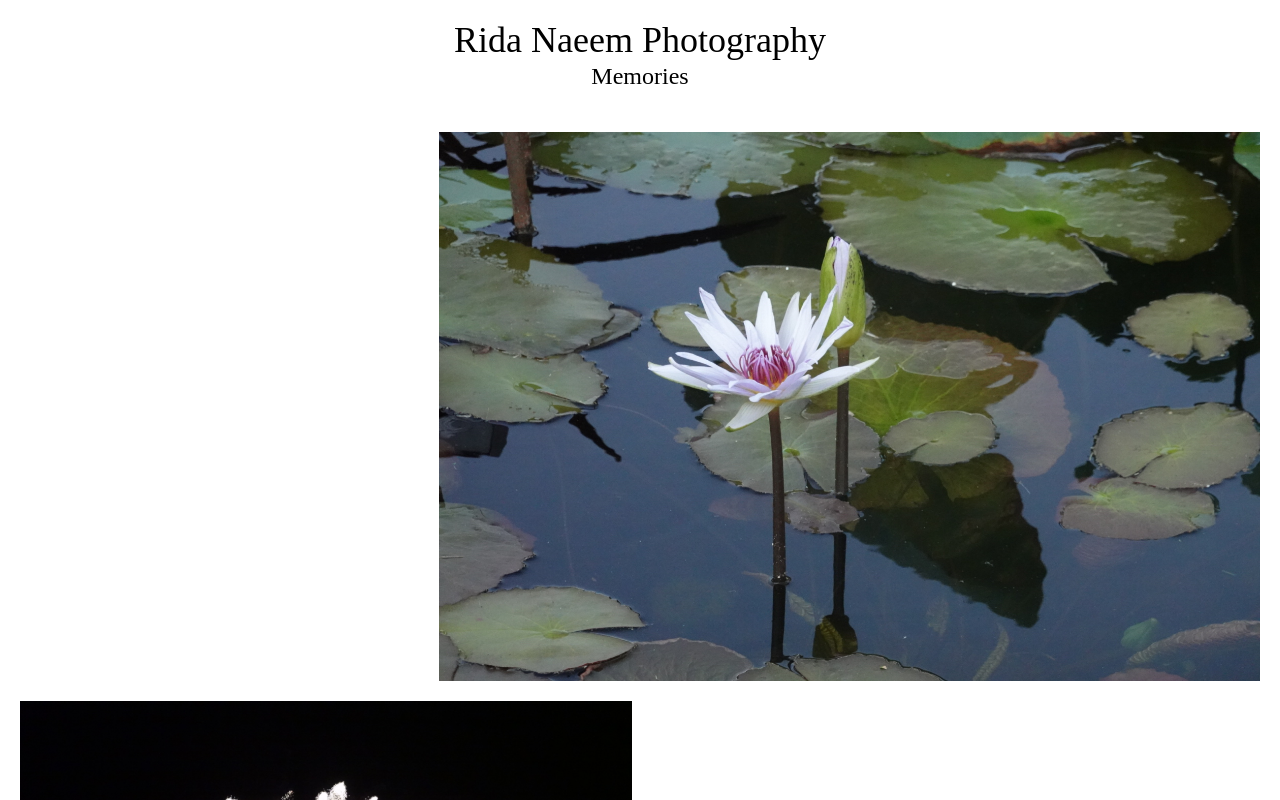
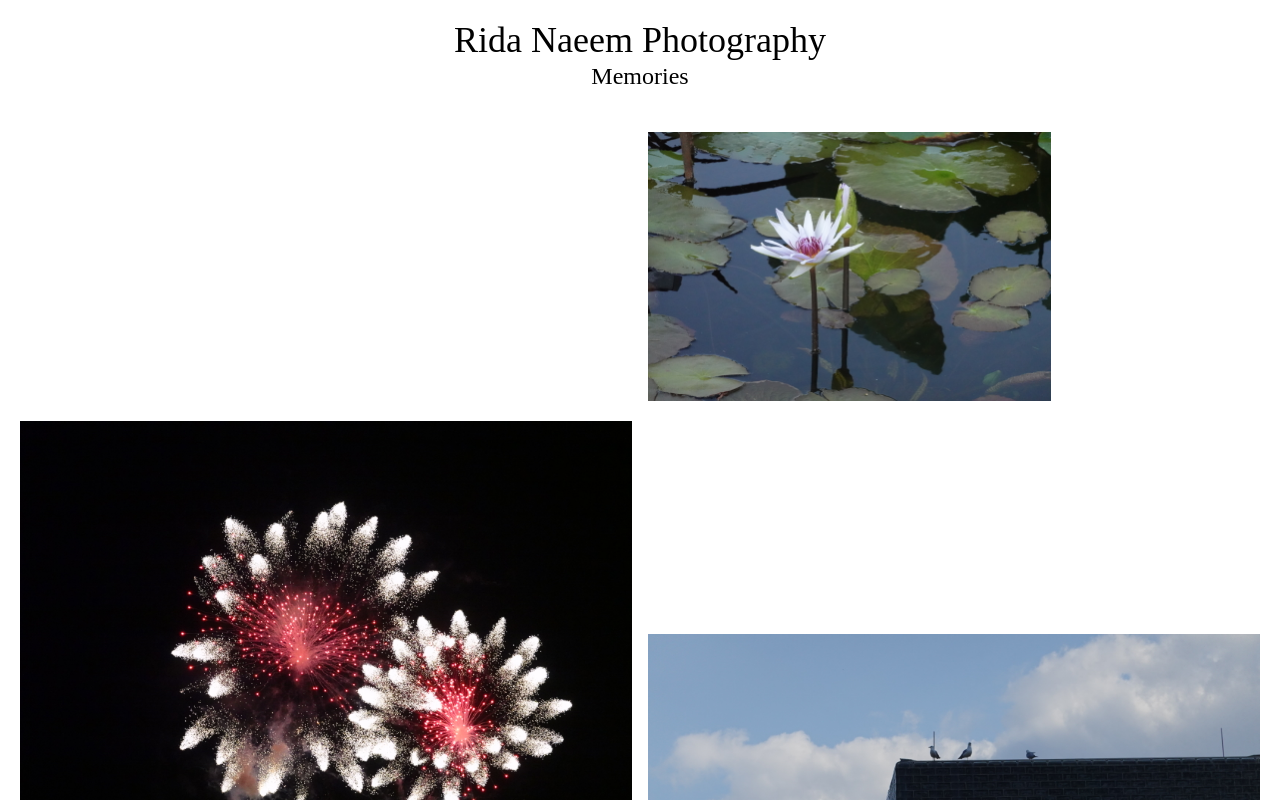
Before and after one commit to ridanaeeem/rida-photos, a Next.js app: page / in a window 1280 px wide. Shown: the top 800 px of the page. Built offline with nearby package versions, Linux system fonts and the light colour scheme.

Commit message:
size change

```diff
--- a/app/page.tsx
+++ b/app/page.tsx
@@ -20,8 +20,8 @@ export default function Home() {
 					transition={{
 						duration: transitionLength,
 					}}>
-					<div className="grid grid-cols-3 gap-4 p-5">
-						<div className="col-start-2 col-span-2">
+					<div className="grid grid-cols-3 gap-4 p-5 lg:grid-cols-6">
+						<div className="col-start-2 col-span-2 lg:col-start-4">
 							<img src="/waterLily.JPG" alt="water lily"></img>
 						</div>
 					</div>
```
